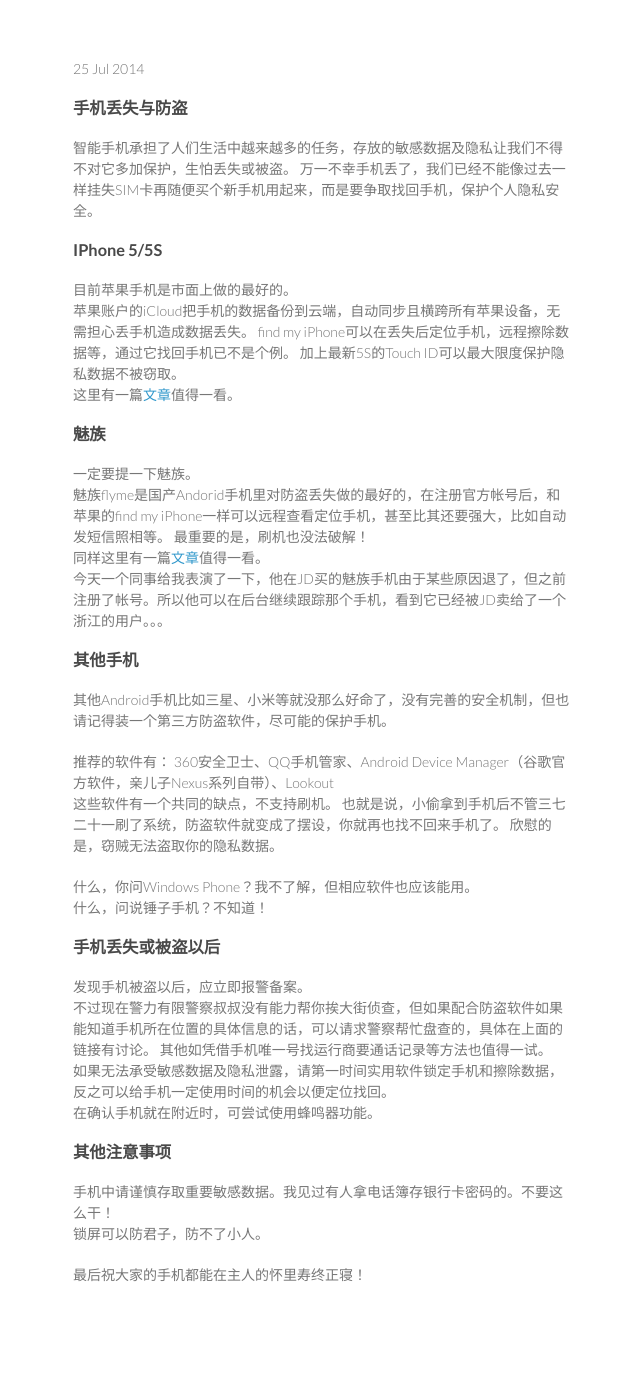
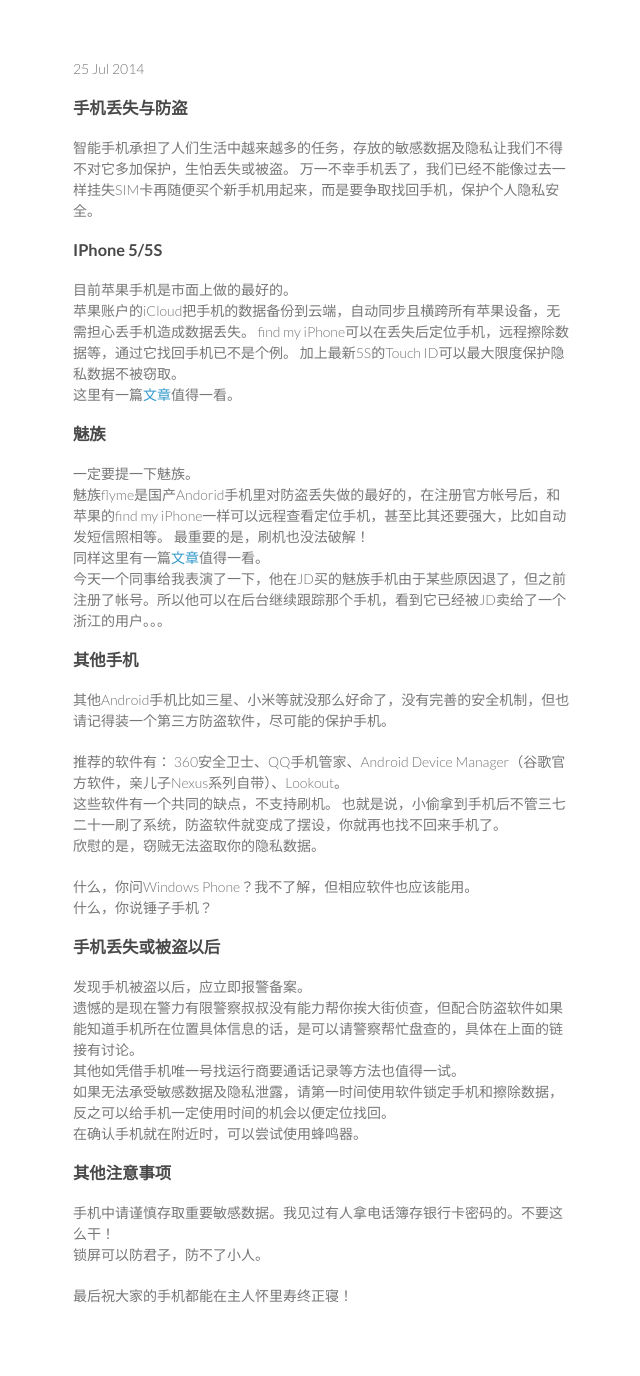
Before and after one commit to atealxt/atealxt.github.io, a Jekyll site: the page built from _posts/2014-07-25-stolen-mobile-and-security.html, in a window 1280 px wide. Shown: the whole page, without its empty margins (497-1137 px from the left). Built offline with Jekyll 4.4.1, drawn with Linux system fonts in a browser that asks for light colours; comment, search, counter and statistics services are not loaded; before the commit the page ends 1355 px from its top, so only the background shows below that.

Commit message:
Update 2014-07-25-stolen-mobile-and-security.html

```diff
--- a/_posts/2014-07-25-stolen-mobile-and-security.html
+++ b/_posts/2014-07-25-stolen-mobile-and-security.html
@@ -57,16 +57,16 @@
 
 <p>
 推荐的软件有：
-360安全卫士、QQ手机管家、Android Device Manager（谷歌官方软件，亲儿子Nexus系列自带）、Lookout
+360安全卫士、QQ手机管家、Android Device Manager（谷歌官方软件，亲儿子Nexus系列自带）、Lookout。
 <br>
 这些软件有一个共同的缺点，不支持刷机。
 也就是说，小偷拿到手机后不管三七二十一刷了系统，防盗软件就变成了摆设，你就再也找不回来手机了。
-欣慰的是，窃贼无法盗取你的隐私数据。
+<br>欣慰的是，窃贼无法盗取你的隐私数据。
 </p>
 
 <p>
 什么，你问Windows Phone？我不了解，但相应软件也应该能用。<br>
-什么，问说锤子手机？不知道！
+什么，你说锤子手机？
 </p>
 
 <h3>
@@ -76,10 +76,10 @@
 
 <p>
 发现手机被盗以后，应立即报警备案。<br>
-不过现在警力有限警察叔叔没有能力帮你挨大街侦查，但如果配合防盗软件如果能知道手机所在位置的具体信息的话，可以请求警察帮忙盘查的，具体在上面的链接有讨论。
-其他如凭借手机唯一号找运行商要通话记录等方法也值得一试。<br>
-如果无法承受敏感数据及隐私泄露，请第一时间实用软件锁定手机和擦除数据，反之可以给手机一定使用时间的机会以便定位找回。
-<br>在确认手机就在附近时，可尝试使用蜂鸣器功能。
+遗憾的是现在警力有限警察叔叔没有能力帮你挨大街侦查，但配合防盗软件如果能知道手机所在位置具体信息的话，是可以请警察帮忙盘查的，具体在上面的链接有讨论。
+<br>其他如凭借手机唯一号找运行商要通话记录等方法也值得一试。<br>
+如果无法承受敏感数据及隐私泄露，请第一时间使用软件锁定手机和擦除数据，反之可以给手机一定使用时间的机会以便定位找回。
+<br>在确认手机就在附近时，可以尝试使用蜂鸣器。
 </p>
 
 <h3>
@@ -93,7 +93,7 @@
 </p>
 
 <p>
-最后祝大家的手机都能在主人的怀里寿终正寝！
+最后祝大家的手机都能在主人怀里寿终正寝！
 </p>
 
 {% include duoshuo.html %}
```
